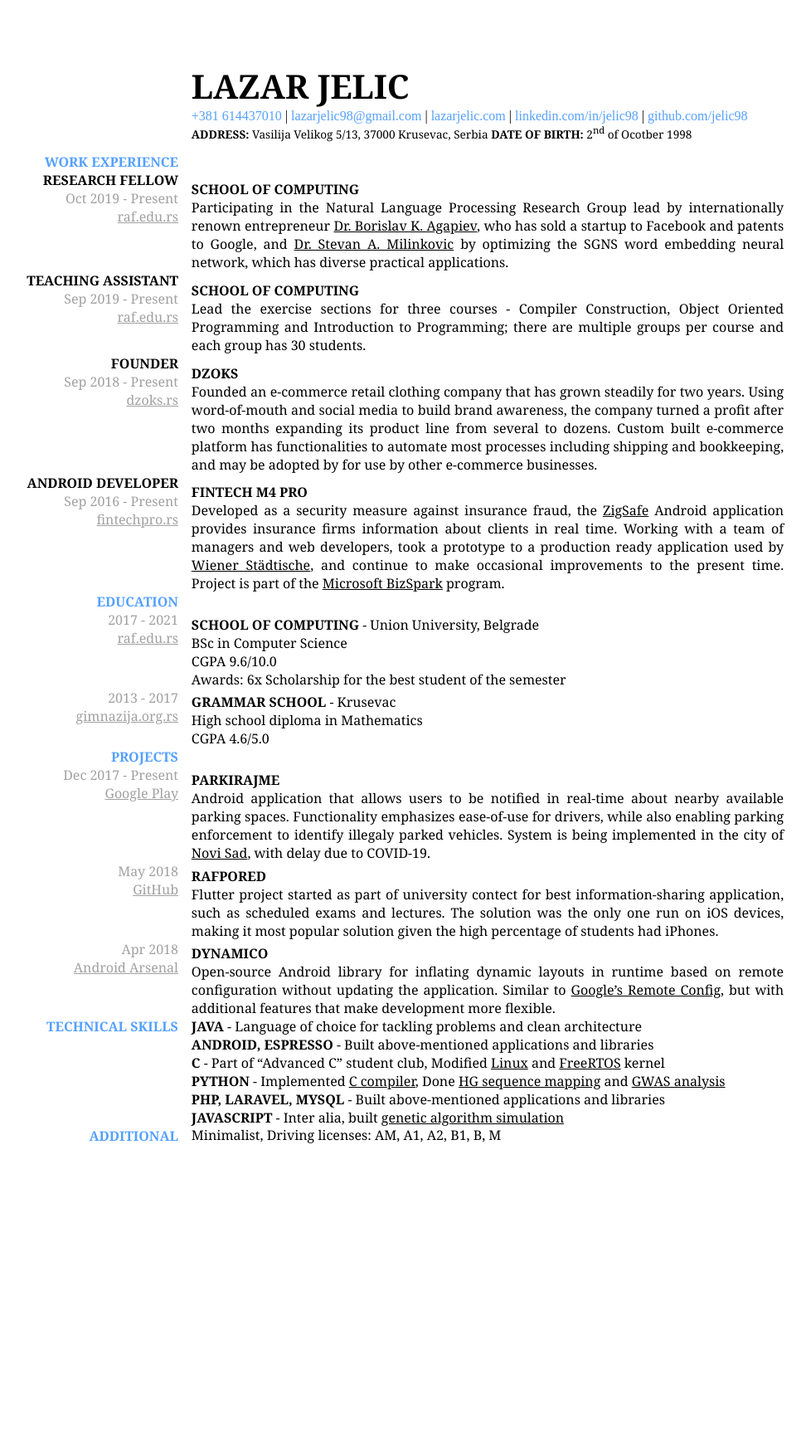
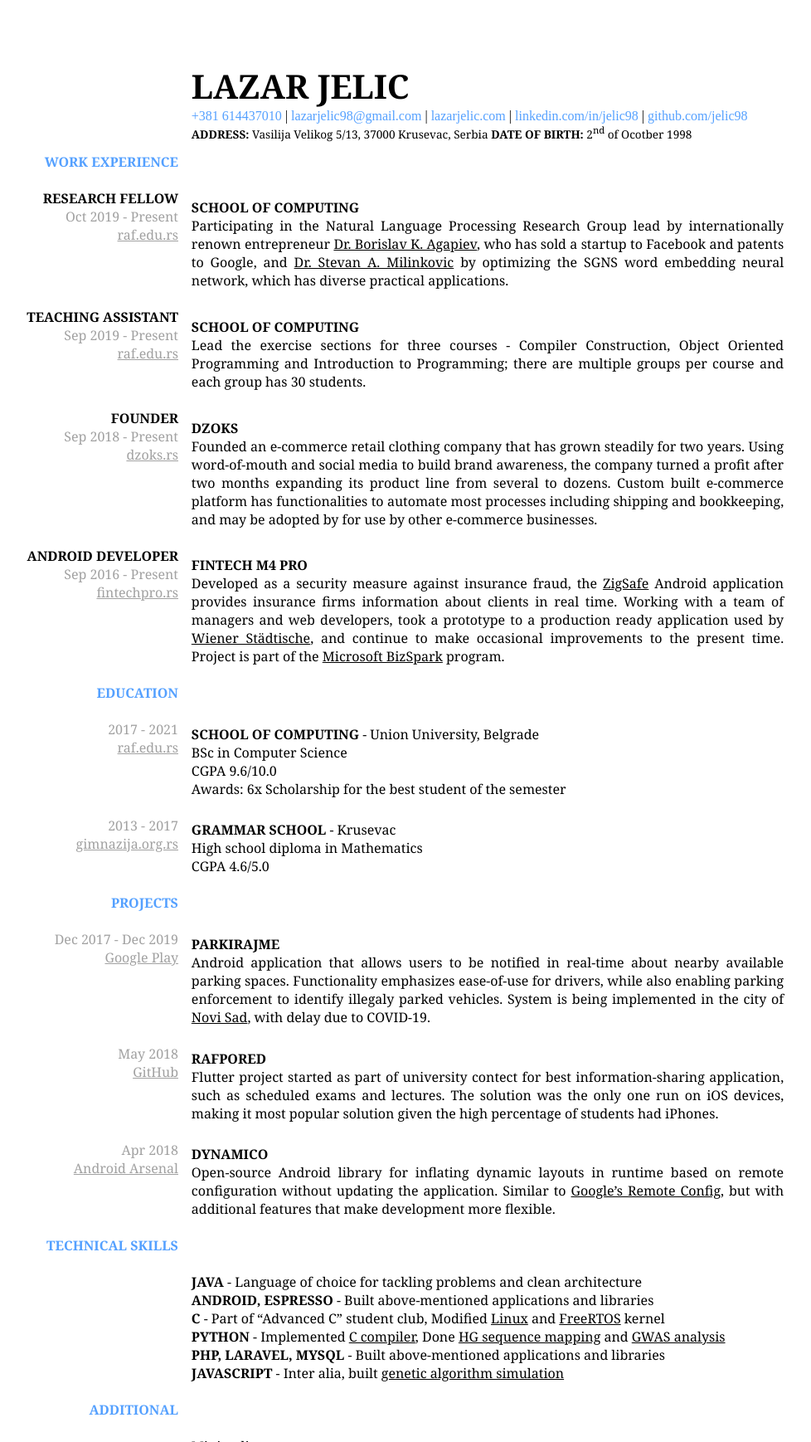
Before and after one commit to jelic98/cv, a Jekyll site: the page built from index.md, in a window 1280 px wide. Shown: the whole page at 83% size, without its empty margins (59-1037 px from the left). Built offline with Jekyll 4.4.1, drawn with Linux system fonts in a browser that asks for light colours; our own code applies the rules of GitHub Pages for plain Markdown files; some of the changed text lies outside the part shown.

Commit message:
Added spacing between sections

```diff
--- a/index.md
+++ b/index.md
@@ -18,6 +18,8 @@ layout: cv
 
 ## WORK EXPERIENCE
 
+<br/>
+
 ### RESEARCH FELLOW
 #### Oct 2019 - Present
 #### [raf.edu.rs](https://raf.edu.rs/en)
@@ -34,6 +36,8 @@ by optimizing the SGNS word embedding neural network, which has diverse
 practical applications.
 </div>
 
+<br/>
+
 ### TEACHING ASSISTANT
 #### Sep 2019 - Present
 #### [raf.edu.rs](https://raf.edu.rs/en)
@@ -44,6 +48,9 @@ __SCHOOL OF COMPUTING__
 Lead the exercise sections for three courses - Compiler Construction,
 Object Oriented Programming and Introduction to Programming;
 there are multiple groups per course and each group has 30 students.
+</div>
+
+<br/>
 
 ### FOUNDER
 #### Sep 2018 - Present
@@ -59,6 +66,8 @@ several to dozens. Custom built e-commerce platform has functionalities to
 automate most processes including shipping and bookkeeping, and may be adopted
 by for use by other e-commerce businesses.
 </div>
+
+<br/>
 
 ### ANDROID DEVELOPER
 #### Sep 2016 - Present
@@ -80,7 +89,11 @@ improvements to the present time. Project is part of the
 program.
 </div>
 
+<br/>
+
 ## EDUCATION
+
+<br/>
 
 #### 2017 - 2021
 #### [raf.edu.rs](https://raf.edu.rs/en)
@@ -95,6 +108,8 @@ CGPA 9.6/10.0
 Awards: 6x Scholarship for the best student of the semester
 </div>
 
+<br/>
+
 #### 2013 - 2017
 #### [gimnazija.org.rs](http://gimnazija.org.rs)
 
@@ -106,9 +121,13 @@ High school diploma in Mathematics
 CGPA 4.6/5.0
 </div>
 
+<br/>
+
 ## PROJECTS
 
-#### Dec 2017 - Present
+<br/>
+
+#### Dec 2017 - Dec 2019
 #### [Google Play](https://play.google.com/store/apps/details?id=com.synvolt.parkirajme)
 
 <div class="up2" markdown="1">
@@ -122,6 +141,8 @@ System is being implemented in the city of
 with delay due to COVID-19.
 </div>
 
+<br/>
+
 #### May 2018
 #### [GitHub](https://www.github.com/jelic98/rafpored)
 
@@ -133,6 +154,8 @@ information-sharing application, such as scheduled exams and lectures.
 The solution was the only one run on iOS devices, making it most popular
 solution given the high percentage of students had iPhones.
 </div>
+
+<br/>
 
 #### Apr 2018
 #### [Android Arsenal](https://android-arsenal.com/details/1/6926)
@@ -146,9 +169,12 @@ on remote configuration without updating the application. Similar to
 but with additional features that make development more flexible.
 </div>
 
+<br/>
+
 ## TECHNICAL SKILLS
 
-<div class="up1" markdown="1">
+<br/>
+
 __JAVA__ - Language of choice for tackling problems and clean architecture
 
 __ANDROID, ESPRESSO__ - Built above-mentioned applications and libraries
@@ -171,10 +197,13 @@ __PHP, LARAVEL, MYSQL__ - Built above-mentioned applications and libraries
 
 __JAVASCRIPT__ - Inter alia, built
 [genetic algorithm simulation](https://lazarjelic.com/ecloga/projects/genetic)
-</div>
+
+<br/>
 
 ## ADDITIONAL
 
-<div class="up1" markdown="1">
-Minimalist, Driving licenses: AM, A1, A2, B1, B, M
-</div>
+<br/>
+
+Minimalist
+
+Driving licenses: AM, A1, A2, B1, B, M
```
